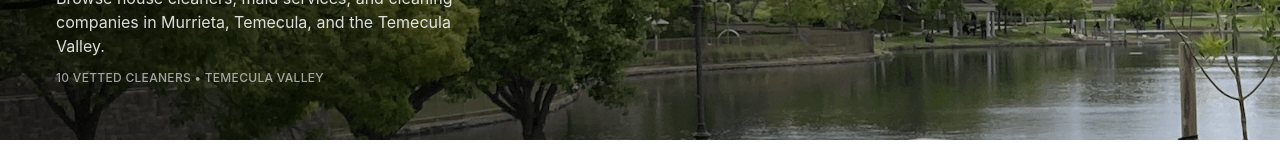
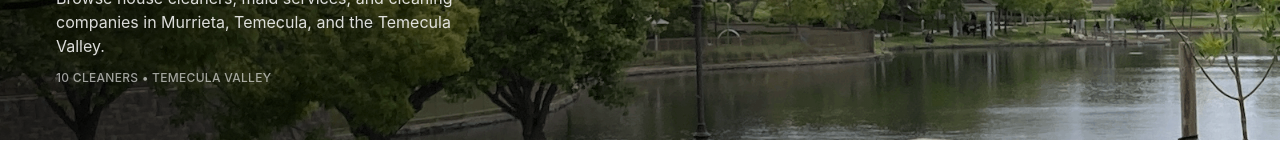
Before and after one commit to smiiith/friend-tested, a React (Vite) app: page / in a window 1280 px wide. Shown: the part 269-429 px from the top of the page. Built offline with nearby package versions, Linux system fonts and the light colour scheme; no server answers.

Commit message:
chore: remove the word vetted

```diff
--- a/src/components/DirectoryPageB.tsx
+++ b/src/components/DirectoryPageB.tsx
@@ -27,7 +27,7 @@ export function DirectoryPageB() {
     if (meta) {
       meta.setAttribute(
         "content",
-        "Find vetted local house cleaners and maid services in Murrieta and Temecula, CA. Browse trusted cleaning services recommended by your neighbors.",
+        "Find local house cleaners and maid services in Murrieta and Temecula, CA. Browse trusted cleaning services recommended by your neighbors.",
       );
     }
   }, []);
--- a/src/components/LandingPage.tsx
+++ b/src/components/LandingPage.tsx
@@ -26,7 +26,7 @@ export function LandingPage() {
     if (meta) {
       meta.setAttribute(
         "content",
-        "Find vetted local house cleaners and maid services in Murrieta and Temecula, CA. Browse cleaning services recommended by your neighbors.",
+        "Find local house cleaners and maid services in Murrieta and Temecula, CA. Browse cleaning services recommended by your neighbors.",
       );
     }
   }, []);
@@ -91,7 +91,7 @@ export function LandingPage() {
             Murrieta, Temecula, and the Temecula Valley.
           </p>
           <p className="text-xs text-white/60 font-medium tracking-wide uppercase">
-            10 vetted cleaners &bull; Temecula Valley
+            10 cleaners &bull; Temecula Valley
           </p>
         </div>
       </section>
```
